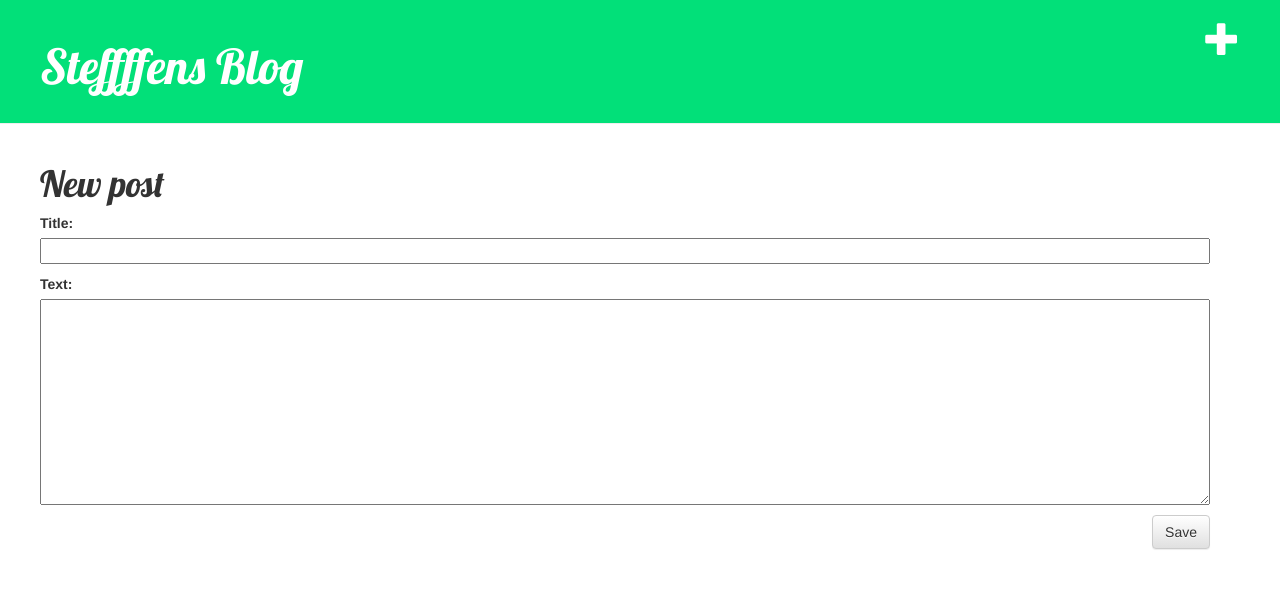
After one commit to creimers/my-first-blog, a Django app: page /post/new/ in a window 1280 px wide. The commit adds this page. Shown: the top 589 px of the page. Run offline with Django 3.2, Linux system fonts and the light colour scheme; some libraries are stand-ins or nearby versions.

Commit message:
Added views to create/edit blog post inside the site.

```diff
--- /dev/null
+++ b/blog/forms.py
@@ -0,0 +1,8 @@
+from django import forms
+
+from .models import Post
+
+class PostForm(forms.ModelForm):
+	class Meta:
+		model = Post
+		fields = ('title', 'text',)
--- a/blog/static/css/blog.css
+++ b/blog/static/css/blog.css
@@ -45,6 +45,7 @@ h1, h2, h3, h4 {
 
 .post {
     margin-bottom: 70px;
+    max-width: 100%;
 }
 
 .post h1 a, .post h1 a:visited {
--- a/blog/templates/blog/base.html
+++ b/blog/templates/blog/base.html
@@ -10,6 +10,7 @@
 	</head>
 	<body>
 		<div class="page-header">
+			<a href="{% url "blog.views.post_new" %}" class="top-menu"><span class="glyphicon glyphicon-plus"></span></a>
 			<h1><a href="/">Steffffens Blog</a></h1>
 		</div>
 		<div class="content container">
--- a/blog/templates/blog/post_detail.html
+++ b/blog/templates/blog/post_detail.html
@@ -7,6 +7,7 @@
                 {{ post.published_date }}
             </div>
         {% endif %}
+        <a class="btn btn-default" href="{% url "post_edit" pk=post.pk %}"><span class="glyphicon glyphicon-pencil"></span></a>
         <h1>{{ post.title }}</h1>
         <p>{{ post.text|linebreaks }}</p>
     </div>
--- /dev/null
+++ b/blog/templates/blog/post_edit.html
@@ -0,0 +1,9 @@
+{% extends "blog/base.html" %}
+
+{% block content %}
+	<h1>New post</h1>
+	<form method="POST" class="post-form">{% csrf_token %}
+		{{ form.as_p }}
+		<button type="submit" class="save btn btn-default">Save</button>
+	</form>
+{% endblock %}
--- a/blog/urls.py
+++ b/blog/urls.py
@@ -1,7 +1,9 @@
-from django.conf.urls import url
+from django.conf.urls import include, url
 from . import views
 
 urlpatterns = [
 	url(r'^$', views.post_list),
 	url(r'^post/(?P<pk>[0-9]+)/$', views.post_detail),
+	url(r'^post/new/$', views.post_new, name='post_new'),
+	url(r'^post/(?P<pk>[0-9]+)/edit/$', views.post_edit, name='post_edit'),
 	]
--- a/blog/views.py
+++ b/blog/views.py
@@ -1,7 +1,9 @@
+from django.shortcuts import redirect
 from django.shortcuts import render
 from django.utils import timezone
 from .models import Post
 from django.shortcuts import render, get_object_or_404
+from .forms import PostForm
 
 def post_list(request):
 	posts = Post.objects.filter(published_date__lte=timezone.now()).order_by('published_date')
@@ -10,3 +12,42 @@ def post_list(request):
 def post_detail(request, pk):
 	post = get_object_or_404(Post, pk=pk)
 	return render(request, 'blog/post_detail.html', {'post': post})
+
+def post_new(request):
+	if request.method == "POST":
+		form = PostForm(request.POST)
+		if form.is_valid():
+			post = form.save(commit=False)
+			post.author = request.user
+			post.published_date = timezone.now()
+			post.save()
+			return redirect('blog.views.post_detail', pk=post.pk)
+	else:
+		form = PostForm()
+	return render(request, 'blog/post_edit.html', {'form': form})
+def post_edit(request, pk):
+    post = get_object_or_404(Post, pk=pk)
+    if request.method == "POST":
+        form = PostForm(request.POST, instance=post)
+        if form.is_valid():
+            post = form.save(commit=False)
+            post.author = request.user
+            post.published_date = timezone.now()
+            post.save()
+            return redirect('blog.views.post_detail', pk=post.pk)
+    else:
+        form = PostForm(instance=post)
+    return render(request, 'blog/post_edit.html', {'form': form})
+def post_edit(request, pk):
+    post = get_object_or_404(Post, pk=pk)
+    if request.method == "POST":
+        form = PostForm(request.POST, instance=post)
+        if form.is_valid():
+            post = form.save(commit=False)
+            post.author = request.user
+            post.published_date = timezone.now()
+            post.save()
+            return redirect('blog.views.post_detail', pk=post.pk)
+    else:
+        form = PostForm(instance=post)
+    return render(request, 'blog/post_edit.html', {'form': form})
```
Also changed, not shown: mysite/urls.py (line endings or trailing spaces).
